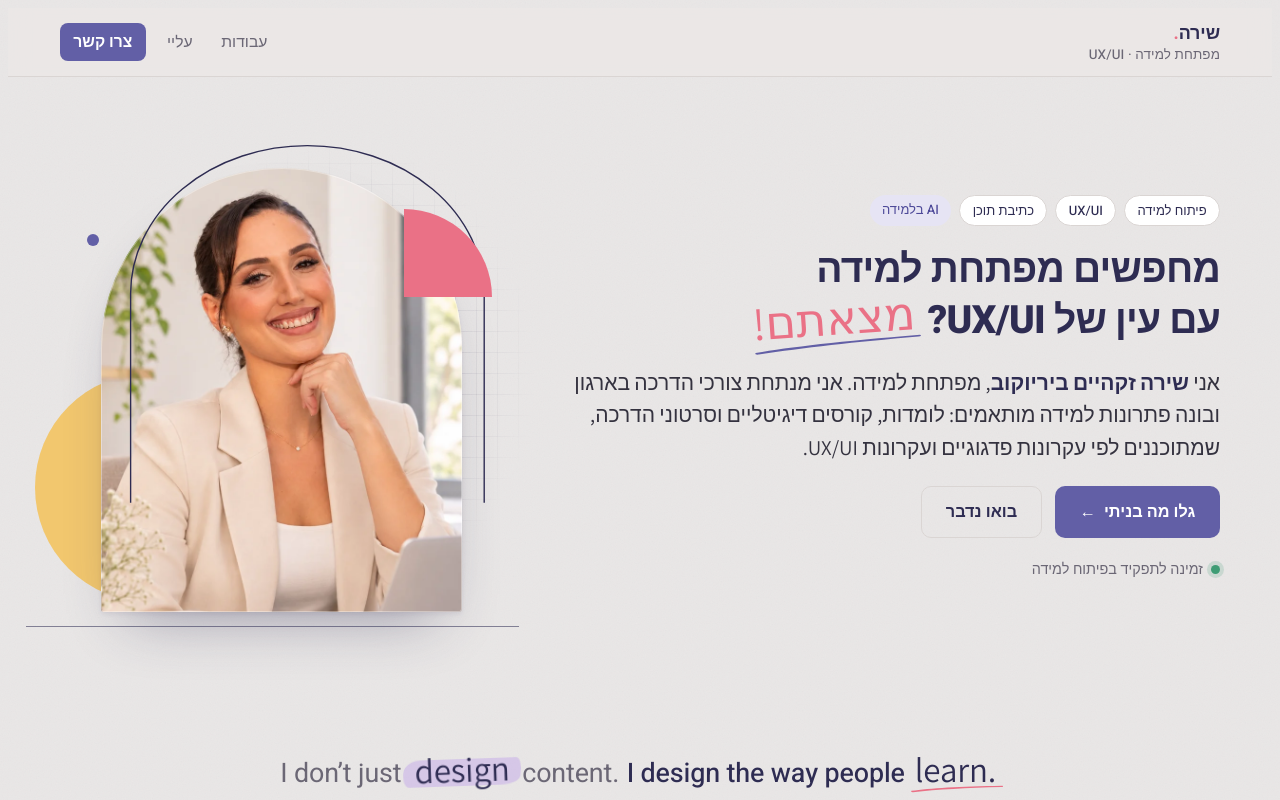
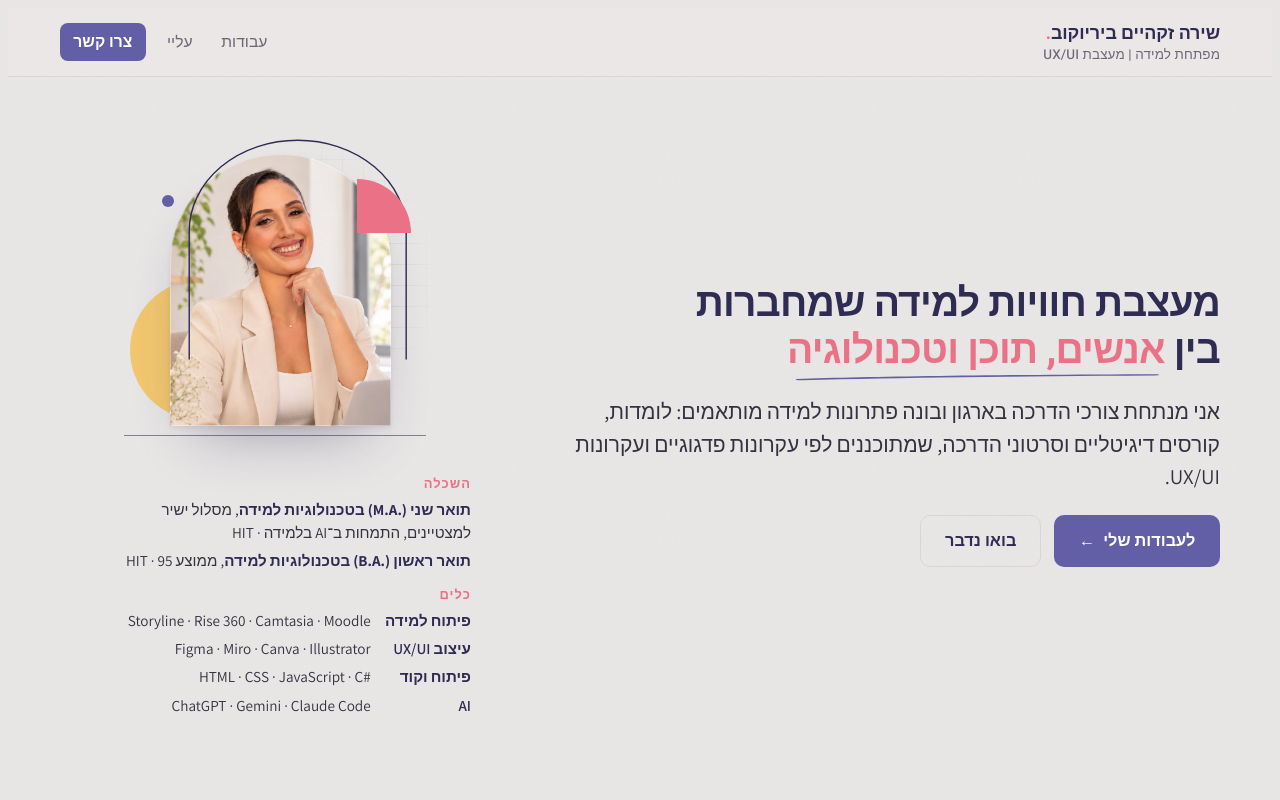
Before and after one commit to shiraZack/shirazack.github.io, a plain HTML site: page index.html in a window 1280 px wide. Shown: the top 800 px of the page. Drawn offline with Linux system fonts and the light colour scheme; a web font is replaced by a local one.

Commit message:
Expert review stage 1: new hero headline, education and tools by the photo (home page)

```diff
--- a/index.html
+++ b/index.html
@@ -3,11 +3,11 @@
 <head>
 <meta charset="utf-8">
 <meta name="viewport" content="width=device-width,initial-scale=1,viewport-fit=cover">
-<title>שירה זקהיים ביריוקוב · מפתחת למידה</title>
+<title>שירה זקהיים ביריוקוב · מפתחת למידה ומעצבת UX/UI</title>
 <meta name="description" content="תיק העבודות של שירה זקהיים ביריוקוב: פיתוח למידה, UX/UI וכתיבת תוכן.">
 <link rel="canonical" href="https://shirazack.github.io/">
 <meta property="og:type" content="website">
-<meta property="og:title" content="שירה זקהיים ביריוקוב · מפתחת למידה">
+<meta property="og:title" content="שירה זקהיים ביריוקוב · מפתחת למידה ומעצבת UX/UI">
 <meta property="og:description" content="תיק העבודות של שירה זקהיים ביריוקוב: פיתוח למידה, UX/UI וכתיבת תוכן.">
 <meta property="og:url" content="https://shirazack.github.io/">
 <meta property="og:image" content="https://shirazack.github.io/img/og-home.jpg">
@@ -16,11 +16,11 @@
 <link rel="preconnect" href="https://fonts.googleapis.com">
 <link rel="preconnect" href="https://fonts.gstatic.com" crossorigin>
 <link rel="stylesheet" href="https://fonts.googleapis.com/css2?family=Heebo:wght@400;500;600;700;800&family=Assistant:wght@400;600;700&family=Gveret+Levin&display=swap">
-<link rel="stylesheet" href="assets/site.css?v=c0014556">
+<link rel="stylesheet" href="assets/site.css?v=e5afc204">
 </head>
 <body data-page="home" data-root="">
 <header class="top"><div class="wrap">
-  <a class="brand" href="index.html" aria-label="שירה זקהיים ביריוקוב, לעמוד הבית"><b>שירה<i>.</i></b><small class="role-tag">מפתחת למידה · UX/UI</small></a>
+  <a class="brand" href="index.html" aria-label="שירה זקהיים ביריוקוב, לעמוד הבית"><b>שירה זקהיים ביריוקוב<i>.</i></b><small class="role-tag">מפתחת למידה | מעצבת UX/UI</small></a>
   <nav class="nav" aria-label="ניווט ראשי">
     <a href="index.html#selected">עבודות</a>
     <a href="index.html#about">עליי</a>
@@ -30,21 +30,31 @@
 <main id="top">
   <section class="hero wrap" id="hero">
     <div class="hero-text">
-      <ul class="pills" aria-label="תחומי התמחות"><li>פיתוח למידה</li><li>UX/UI</li><li>כתיבת תוכן</li><li class="pill cobalt" style="border:none">AI בלמידה</li></ul>
-      <h1>מחפשים מפתחת למידה<br>עם עין של UX/UI? <span class="hl">מצאתם!<svg class="squig" viewBox="0 0 100 12" preserveAspectRatio="none" aria-hidden="true" focusable="false"><path d="M2.5 9.4 C 22 6.6, 52 4.6, 98 3.9 C 99 4.6, 98.6 5.2, 97 5.4 C 60 6.2, 30 8.2, 4.2 10.9 C 2.6 11.1, 1.8 10, 2.5 9.4 Z"/></svg></span></h1>
-      <p class="blurb">אני <b>שירה זקהיים ביריוקוב</b>, מפתחת למידה. אני מנתחת צורכי הדרכה בארגון ובונה פתרונות למידה מותאמים: לומדות, קורסים דיגיטליים וסרטוני הדרכה, שמתוכננים לפי עקרונות פדגוגיים ועקרונות UX/UI.</p>
-      <div class="cta"><a class="btn primary" href="#selected">גלו מה בניתי <span class="arr">←</span></a><a class="btn ghost" href="#contact">בואו נדבר</a></div>
-      <span class="avail"><i aria-hidden="true"></i>זמינה לתפקיד בפיתוח למידה</span>
+      <h1>מעצבת חוויות למידה שמחברות<br> בין <span class="hl2">אנשים, תוכן וטכנולוגיה<svg class="squig" viewBox="0 0 100 12" preserveAspectRatio="none" aria-hidden="true" focusable="false"><path d="M2.5 9.4 C 22 6.6, 52 4.6, 98 3.9 C 99 4.6, 98.6 5.2, 97 5.4 C 60 6.2, 30 8.2, 4.2 10.9 C 2.6 11.1, 1.8 10, 2.5 9.4 Z"/></svg></span></h1>
+      <p class="blurb">אני מנתחת צורכי הדרכה בארגון ובונה פתרונות למידה מותאמים: לומדות, קורסים דיגיטליים וסרטוני הדרכה, שמתוכננים לפי עקרונות פדגוגיים ועקרונות UX/UI.</p>
+      <div class="cta"><a class="btn primary" href="#selected">לעבודות שלי <span class="arr">←</span></a><a class="btn ghost" href="#contact">בואו נדבר</a></div>
     </div>
+    <aside class="id" aria-label="עליי בקצרה">
       <div class="portrait">
         <div class="p-grid" aria-hidden="true"></div>
         <div class="p-sage" aria-hidden="true"></div>
-      <div class="p-photo"><img src="img/shira-photo.webp" alt="שירה מחייכת ליד שולחן העבודה"></div>
+        <div class="p-photo"><img src="img/shira-photo.webp" alt="שירה זקהיים ביריוקוב מחייכת ליד שולחן העבודה"></div>
         <svg class="p-line" viewBox="0 0 100 100" preserveAspectRatio="none" aria-hidden="true"><path d="M1 100 V42 A49 41 0 0 1 99 42 V100"/></svg>
         <div class="p-coral" aria-hidden="true"></div>
         <div class="p-dot" aria-hidden="true"></div>
         <div class="p-base" aria-hidden="true"></div>
       </div>
+      <dl class="id-facts">
+        <div><dt>השכלה</dt>
+          <dd><b>תואר שני (<bdi>M.A.</bdi>) בטכנולוגיות למידה</b>, מסלול ישיר למצטיינים, התמחות ב־AI בלמידה · HIT</dd>
+          <dd><b>תואר ראשון (<bdi>B.A.</bdi>) בטכנולוגיות למידה</b>, ממוצע 95 · HIT</dd></div>
+        <div><dt>כלים</dt>
+          <dd><span class="id-k">פיתוח למידה</span> <span class="latin">Storyline · Rise 360 · Camtasia · Moodle</span></dd>
+          <dd><span class="id-k">עיצוב UX/UI</span> <span class="latin">Figma · Miro · Canva · Illustrator</span></dd>
+          <dd><span class="id-k">פיתוח וקוד</span> <span class="latin">HTML · CSS · JavaScript · C#</span></dd>
+          <dd><span class="id-k">AI</span> <span class="latin">ChatGPT · Gemini · Claude Code</span></dd></div>
+      </dl>
+    </aside>
   </section>
 
   <!-- motto, right after the hero -->
```
Lines whose indentation alone changed are shown as unchanged.
